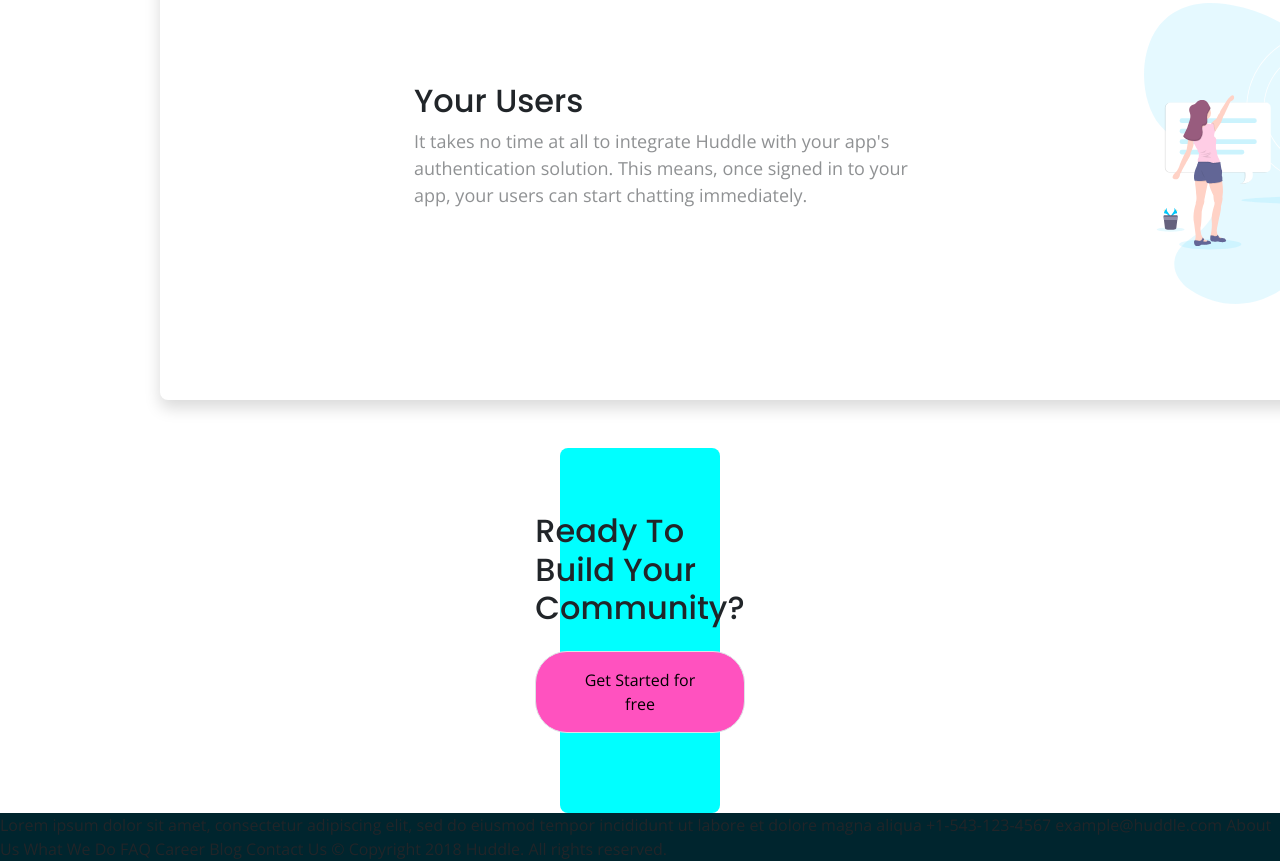
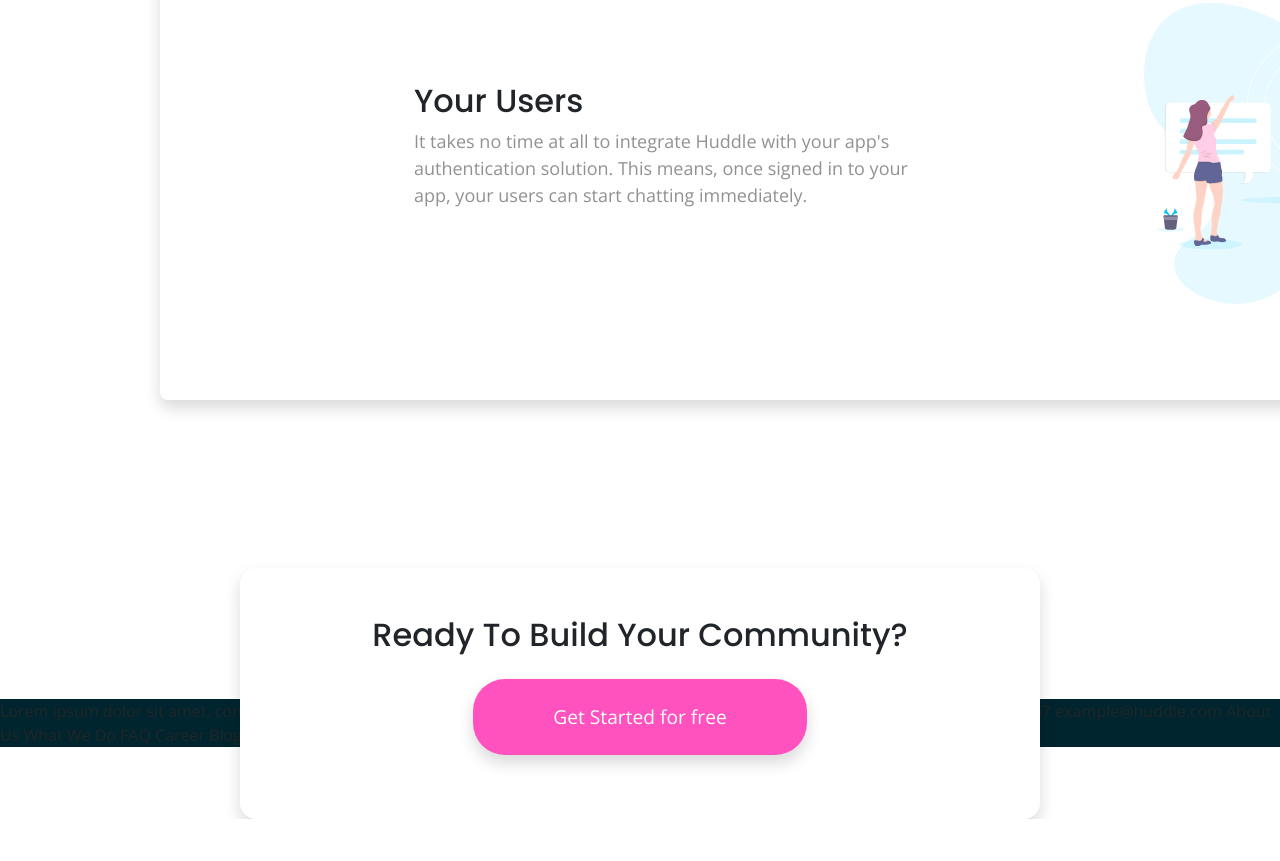
Before and after one commit to AlienInvade/huddle-landing-page-with-alternating-feature-blocks, a plain HTML site: page index.html in a window 1280 px wide. Shown: the part 1999-2860 px from the top of the page. After the commit the page ends 2818 px from the top, so only its background shows below. Drawn offline with nearby package versions, Linux system fonts and the light colour scheme.

Commit message:
section before footer

```diff
--- a/index.html
+++ b/index.html
@@ -15,7 +15,7 @@
 
 </head>
 <body>
-<main>
+
   <!-- Header Section -->
   <header>
     <!-- Nav Section -->
@@ -43,6 +43,8 @@
     </div>
   </header>
 
+  <!-- Main Section -->
+  <main>
   <section class=" my-5 rounded-3 shadow" id="one">
 
     <div class="container col-xxl-8 px-4 py-5 h-25">
@@ -91,21 +93,14 @@
     </div>
 
   </section>
+</main>
 
-<div class="custom-z-index-container d-flex justify-content-center align-items-center h-50 z-3 rounded-3 py-5 overflow-visible">
-  <div class="py-3">
-    <h2>Ready To Build Your Community?</h2>
+<!-- Section before footer-->
+  <section class="text-center rounded-4 shadow p-5 custom-container-section-before-footer">
+        <h2>Ready To Build Your Community?</h2>
+        <button type="button" class="custom-btn-footer-section rounded-5 my-3 shadow">Get Started for free</button>
+  </section>
 
-  <div class="justify-content-center align-items-center">
-    <button type="button" class="custom-btn-header rounded-5 px-5 py-3 my-3 border">Get Started for free</button>
-  </div>
-</div>
-</div>
-
-
-
-
-</main>
 
   <footer>
     Lorem ipsum dolor sit amet, consectetur adipiscing elit, sed do eiusmod tempor
--- a/styles.css
+++ b/styles.css
@@ -100,7 +100,7 @@ h2 {
     width: 400px !important;
 }
 
-section {
+#one, #two, #three {
     width: 100em !important;
     margin-left: 10em !important;
     margin-right: 10em !important;
@@ -116,6 +116,25 @@ section p {
 }
 
 
+/* Section before footer */
+
+.custom-btn-footer-section {
+    font-size: 1.2rem;
+    padding: 1.5rem 5rem;
+    border: 0;
+    color: white;
+    background-color: var(--Pink);
+}
+
+.custom-container-section-before-footer {
+    position: relative;
+    background-color: white;
+    bottom: -120px;
+    max-width: 800px;
+    margin: auto;
+    padding: 2.5rem 4rem !important;
+}
+
 /* footer */
 
 footer {
```
